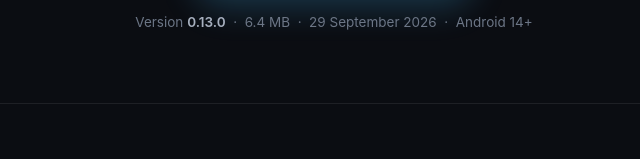
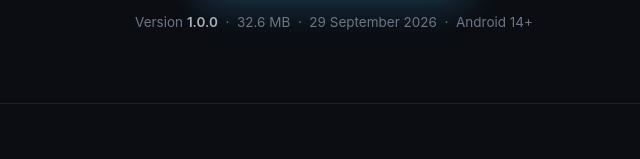
Before and after one commit to Tanvir00ff00/NextVoice-releases, a plain HTML site: page index.html in a window 1280 px wide. Shown: the part 639-798 px from the top of the page, 306-946 px from the left. Drawn offline with Linux system fonts and the light colour scheme.

Commit message:
Download page: NextVoice 1.0.0

```diff
--- a/index.html
+++ b/index.html
@@ -182,7 +182,7 @@
         Download for Android
       </a>
       <p class="meta">
-        Version <b>0.13.0</b> &nbsp;·&nbsp; 6.4 MB &nbsp;·&nbsp; 29 September 2026 &nbsp;·&nbsp; Android 14+
+        Version <b>1.0.0</b> &nbsp;·&nbsp; 32.6 MB &nbsp;·&nbsp; 29 September 2026 &nbsp;·&nbsp; Android 14+
       </p>
     </div>
   </header>
```
